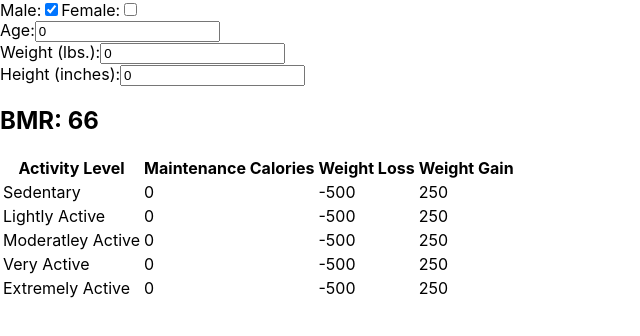
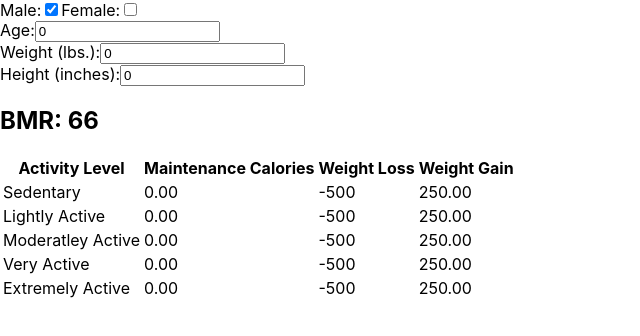
Before and after one commit to fjohnsoniii/calorie-calculator, a React (Create React App) app: page / in a window 1280 px wide. Shown: the top 336 px of the page, without its empty margins (0-640 px from the left). Built offline with nearby package versions, Linux system fonts and the light colour scheme.

Commit message:
Limited numbers to 2 decimal places

```diff
--- a/src/Components/BMRCalculator.js
+++ b/src/Components/BMRCalculator.js
@@ -1,4 +1,4 @@
-import React, {useState, useEffect} from 'react';
+import React, {useState} from 'react';
 
 export const BMRCalculator = () => {
 
@@ -74,33 +74,33 @@ export const BMRCalculator = () => {
                     <tbody>
                         <tr>
                             <td>Sedentary</td>
-                            <td>{sedentaryCals}</td>
-                            <td>{sedentaryCals - 500}</td>
-                            <td>{sedentaryCals + 250}</td>
+                            <td>{sedentaryCals.toFixed(2)}</td>
+                            <td>{sedentaryCals.toFixed(2) - 500}</td>
+                            <td>{(sedentaryCals + 250).toFixed(2)}</td>
                         </tr>
                         <tr>
                             <td>Lightly Active</td>
-                            <td>{lightlyActiveCals}</td>
-                            <td>{lightlyActiveCals - 500}</td>
-                            <td>{lightlyActiveCals + 250}</td>
+                            <td>{lightlyActiveCals.toFixed(2)}</td>
+                            <td>{lightlyActiveCals.toFixed(2) - 500}</td>
+                            <td>{(lightlyActiveCals + 250).toFixed(2)}</td>
                         </tr>
                         <tr>
                             <td>Moderatley Active</td>
-                            <td>{moderatelyActiveCals}</td>
-                            <td>{moderatelyActiveCals - 500}</td>
-                            <td>{moderatelyActiveCals + 250}</td>
+                            <td>{moderatelyActiveCals.toFixed(2)}</td>
+                            <td>{moderatelyActiveCals.toFixed(2) - 500}</td>
+                            <td>{(moderatelyActiveCals + 250).toFixed(2)}</td>
                         </tr>
                         <tr>
                             <td>Very Active</td>
-                            <td>{veryActiveCals}</td>
-                            <td>{veryActiveCals - 500}</td>
-                            <td>{veryActiveCals + 250}</td>
+                            <td>{veryActiveCals.toFixed(2)}</td>
+                            <td>{veryActiveCals.toFixed(2) - 500}</td>
+                            <td>{(veryActiveCals + 250).toFixed(2)}</td>
                         </tr>
                         <tr>
                             <td>Extremely Active</td>
-                            <td>{extremelyActiveCals}</td>
-                            <td>{extremelyActiveCals - 500}</td>
-                            <td>{extremelyActiveCals + 250}</td>
+                            <td>{extremelyActiveCals.toFixed(2)}</td>
+                            <td>{extremelyActiveCals.toFixed(2) - 500}</td>
+                            <td>{(extremelyActiveCals + 250).toFixed(2)}</td>
                         </tr>
                     </tbody>
                 </table>
```
